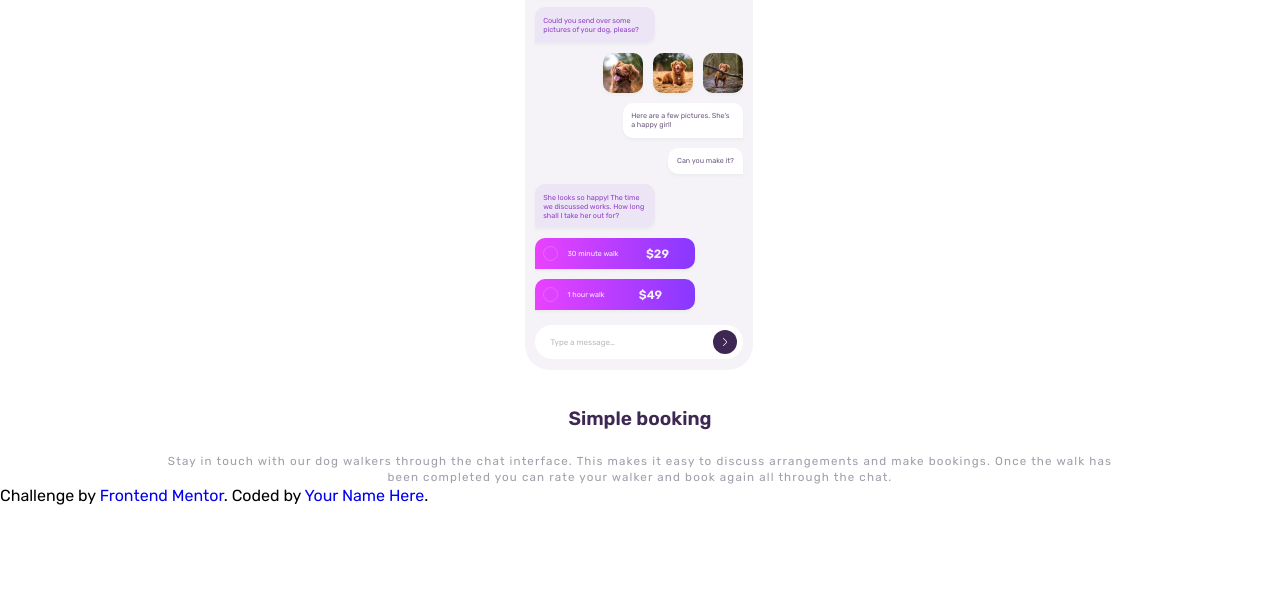
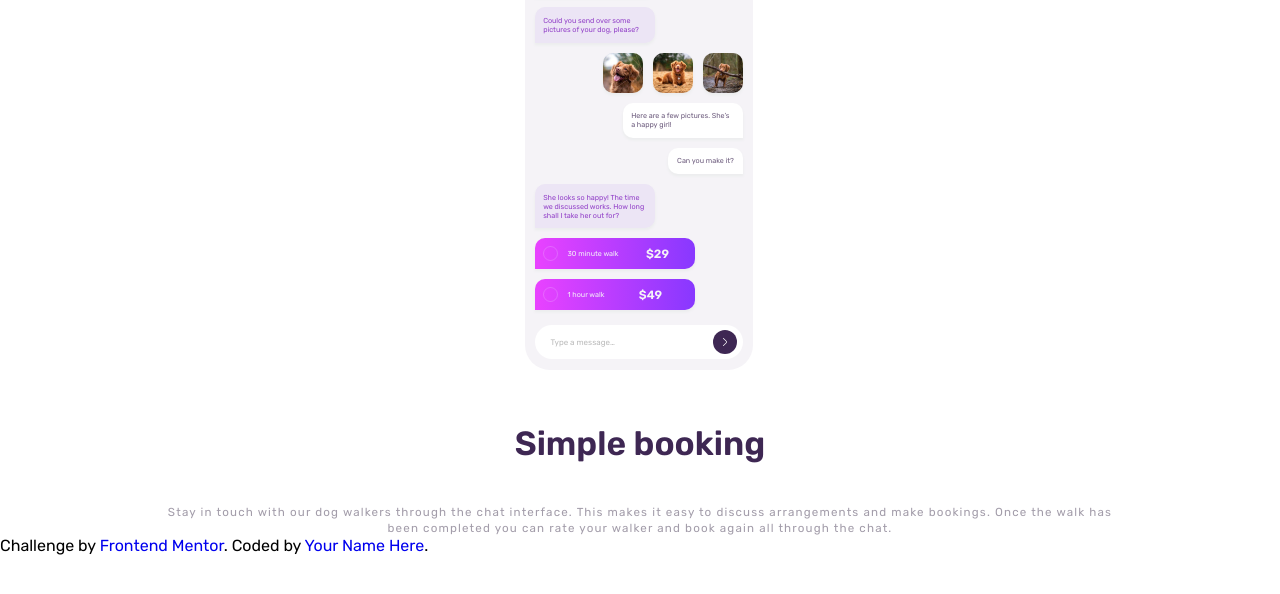
Before and after one commit to mjarvil/chatapp-illustration, a plain HTML site: page index.html in a window 1280 px wide. Shown: the part 122-716 px from the top of the page. Drawn offline with Linux system fonts and the light colour scheme.

Commit message:
fixed font size and margin

```diff
--- a/css/styles.css
+++ b/css/styles.css
@@ -268,8 +268,8 @@ a {
 }
 
 .description h1 {
-  margin: 1.2em;
-  font-size: 1.2rem;
+  margin: 1.2em 0;
+  font-size: 2.1rem;
   color: #3e2753;
 }
 
```
